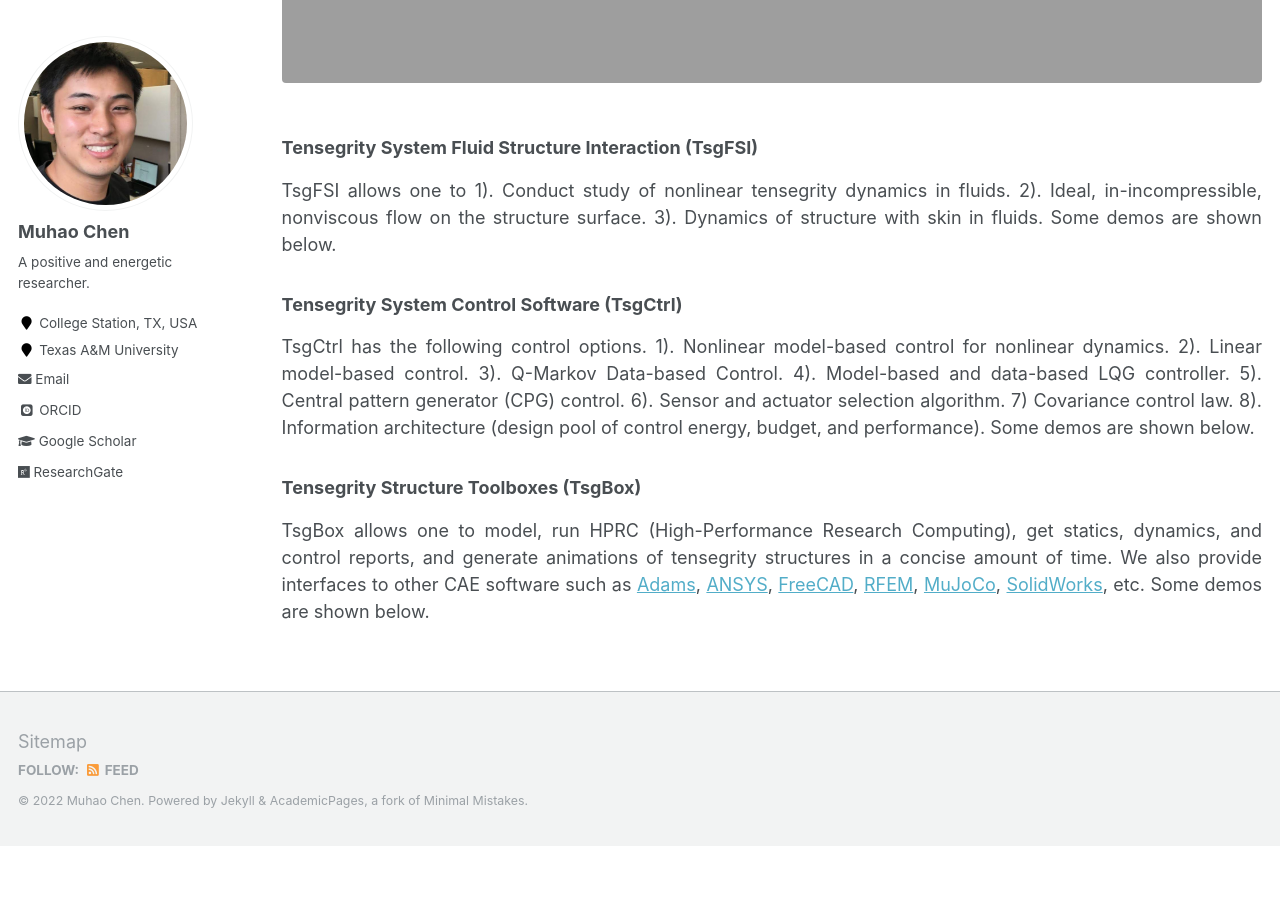
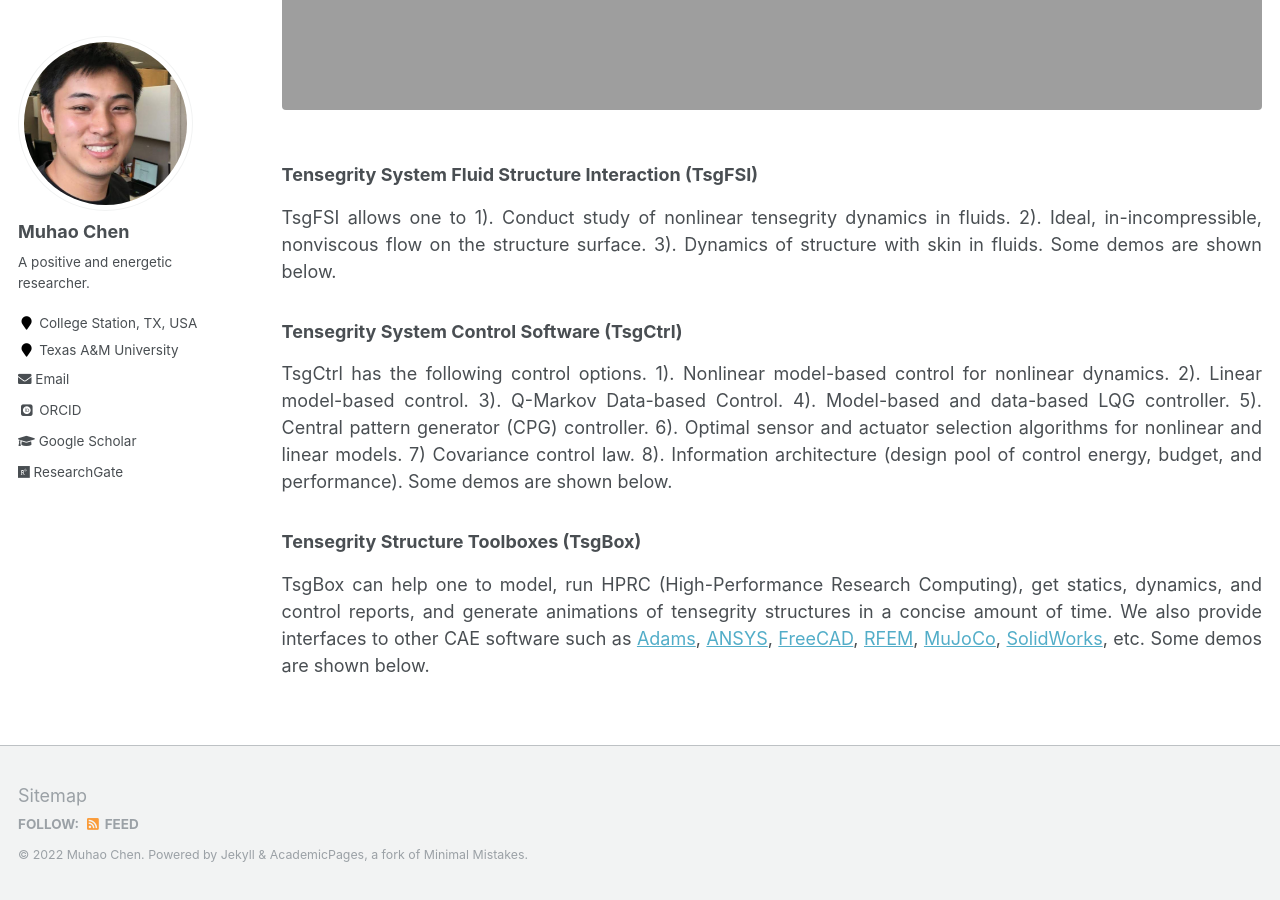
Before and after one commit to Muhao-Chen/muhao-chen.github.io, a Jekyll site: the page built from _pages/resources.md, in a window 1280 px wide and 900 px high, scrolled down 4371 px. Built offline with Jekyll 4.4.1, drawn with Linux system fonts in a browser that asks for light colours; some web fonts are replaced; before the commit the page ends 5217 px from its top, so only the background shows below that; some of the changed text lies outside the part shown.

Commit message:
Update resources.md

```diff
--- a/_pages/resources.md
+++ b/_pages/resources.md
@@ -46,7 +46,7 @@ We appreciate your interest in our research. We are open and willing to answer a
 
 ### Tensegrity Foil Design & Analysis Software (TsgFoil)
 
-TsgFoil allows one to conduct the following studies. 1). Design tensegrity morphing airfoil and wings based on the [NACA airfoil database](http://airfoiltools.com/search/index?m%5Bgrp%5D=naca4d&m%5Bsort%5D=1). 2). Study structure statics, i.e., prestress, materials, stability, etc. 3). Structure and fluid dynamics. 4). Nonlinear and linear, model-based and data-based morphing control. 5). Economic sensor and actuator selection. Some of the demos are shown below.
+TsgFoil is software designed for foil-related studies, such as airfoil, airplane wings, hydrofoil, fish, manta ray, etc. One can 1). Design tensegrity morphing airfoil and wings based on the [NACA airfoil database](http://airfoiltools.com/search/index?m%5Bgrp%5D=naca4d&m%5Bsort%5D=1). 2). Study structure statics, i.e., prestress, materials, stability, etc. 3). Perform structure and fluid dynamics. 4). Do nonlinear and linear, model-based and data-based morphing control. 5). Economic sensor and actuator selection. Some of the demos are shown below.
 
 <figure><img src="{{ site.url }}/images/rffi/tensegfoil.png" width="200"/></figure>
 
@@ -87,14 +87,14 @@ TsgFSI allows one to 1). Conduct study of nonlinear tensegrity dynamics in fluid
 
 ### Tensegrity System Control Software (TsgCtrl)
 
-TsgCtrl has the following control options. 1). Nonlinear model-based control for nonlinear dynamics. 2). Linear model-based control. 3). Q-Markov Data-based Control. 4). Model-based and data-based LQG controller. 5). Central pattern generator (CPG) control. 6). Sensor and actuator selection algorithm. 7) Covariance control law. 8). Information architecture (design pool of control energy, budget, and performance). Some demos are shown below.
+TsgCtrl has the following control options. 1). Nonlinear model-based control for nonlinear dynamics. 2). Linear model-based control. 3). Q-Markov Data-based Control. 4). Model-based and data-based LQG controller. 5). Central pattern generator (CPG) controller. 6). Optimal sensor and actuator selection algorithms for nonlinear and linear models. 7) Covariance control law. 8). Information architecture (design pool of control energy, budget, and performance). Some demos are shown below.
 
 <!--<figure><img src="{{ site.url }}/images/rffi/tsgrbd.png" width="200"/></figure>-->
 
 
 ### Tensegrity Structure Toolboxes (TsgBox)
 
-TsgBox allows one to model, run HPRC (High-Performance Research Computing), get statics, dynamics, and control reports, and generate animations of tensegrity structures in a concise amount of time. We also provide interfaces to other CAE software such as [Adams](https://www.mscsoftware.com/product/adams), [ANSYS](https://www.ansys.com/), [FreeCAD](https://www.freecadweb.org/), [RFEM](https://www.dlubal.com/en-US/products/rfem-fea-software/what-is-rfem), [MuJoCo](https://mujoco.org/), [SolidWorks](https://www.solidworks.com/), etc. Some demos are shown below.
+TsgBox can help one to model, run HPRC (High-Performance Research Computing), get statics, dynamics, and control reports, and generate animations of tensegrity structures in a concise amount of time. We also provide interfaces to other CAE software such as [Adams](https://www.mscsoftware.com/product/adams), [ANSYS](https://www.ansys.com/), [FreeCAD](https://www.freecadweb.org/), [RFEM](https://www.dlubal.com/en-US/products/rfem-fea-software/what-is-rfem), [MuJoCo](https://mujoco.org/), [SolidWorks](https://www.solidworks.com/), etc. Some demos are shown below.
 
 
 
```
Also changed, not shown: other parts of _pages/resources.md (+1 -1 lines).
